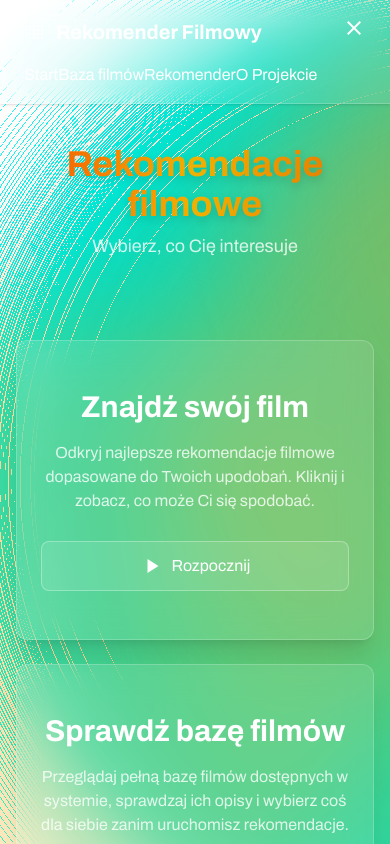
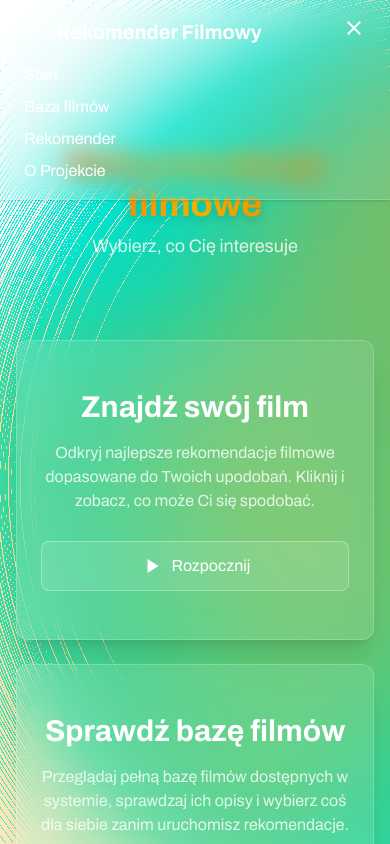
Before and after one commit to Swierszczykowaty/recommender-web, a Next.js app: page / in a window 390 px wide. Both pictures are taken after a click on the button "menu". Shown: the top 844 px of the page. Built offline with nearby package versions, Linux system fonts and the light colour scheme.

Commit message:
[UPDATE] - nav aniamtion

```diff
--- a/src/components/NavBar.tsx
+++ b/src/components/NavBar.tsx
@@ -1,6 +1,7 @@
 'use client';
 import React, { useState } from 'react';
 import Link from 'next/link';
+import { AnimatePresence, motion } from 'framer-motion';
 
 export default function NavBar() {
   const [menuOpen, setMenuOpen] = useState(false);
@@ -34,14 +35,23 @@ export default function NavBar() {
       </div>
 
       {/* Mobile menu */}
+<AnimatePresence>
   {menuOpen && (
-        <div className="md:hidden px-6 pb-4 text-white space-y-2">
+<motion.div
+  key="mobileMenu"
+  initial={{ opacity: 0, maxHeight: 0 }}
+  animate={{ opacity: 1, maxHeight: 500 }}
+  exit={{ opacity: 0, maxHeight: 0 }}
+  transition={{ duration: 0.3, ease: 'easeInOut' }}
+  className="md:hidden overflow-hidden flex flex-col px-6 pb-4 text-white space-y-2"
+>
   <Link href="/" onClick={() => setMenuOpen(false)}>Start</Link>
   <Link href="/movies" onClick={() => setMenuOpen(false)}>Baza filmów</Link>
   <Link href="/recommender" onClick={() => setMenuOpen(false)}>Rekomender</Link>
   <Link href="/about" onClick={() => setMenuOpen(false)}>O Projekcie</Link>
-        </div>
+</motion.div>
   )}
+</AnimatePresence>
     </nav>
   );
 }
```
Lines whose indentation alone changed are shown as unchanged.
